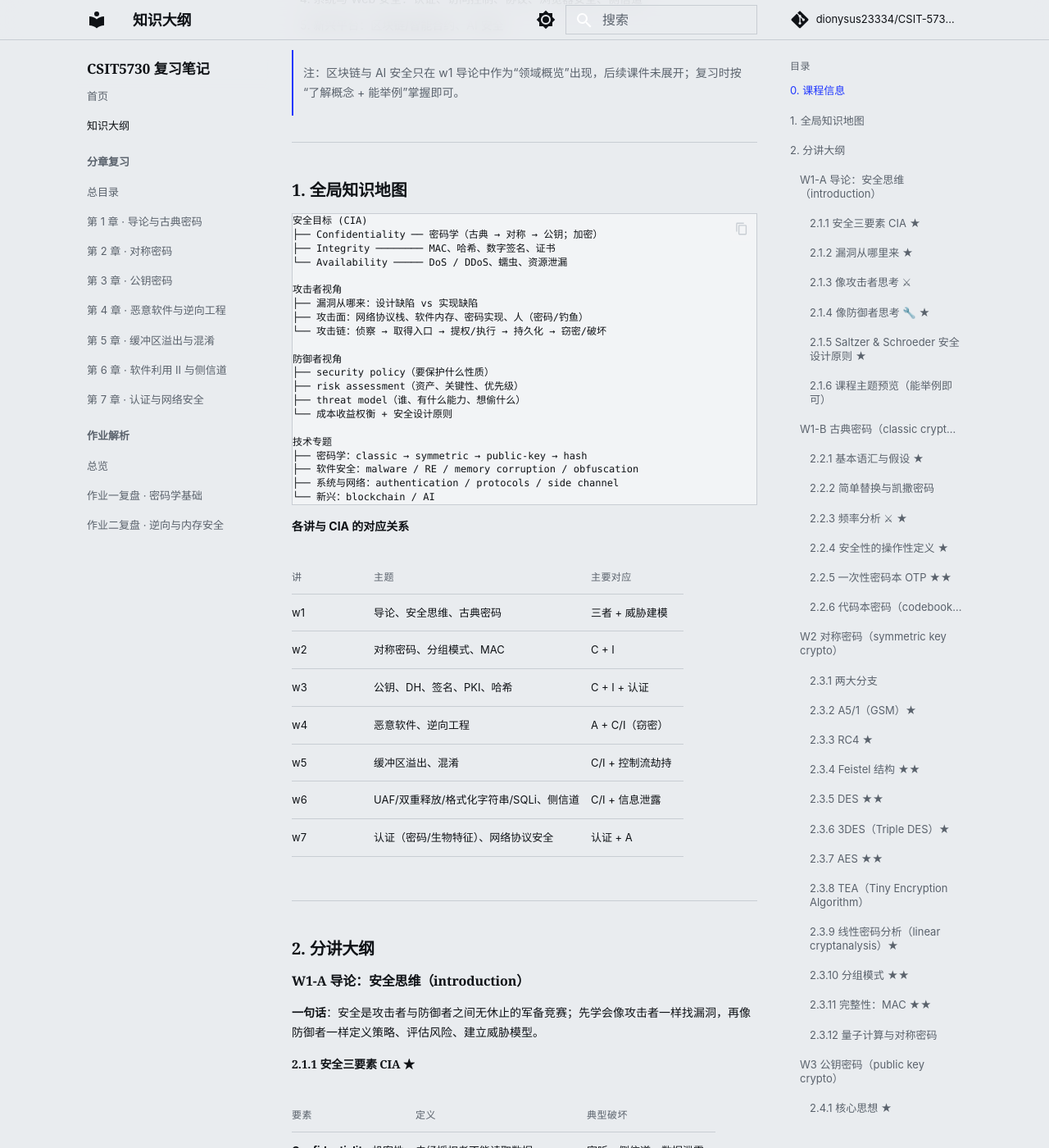
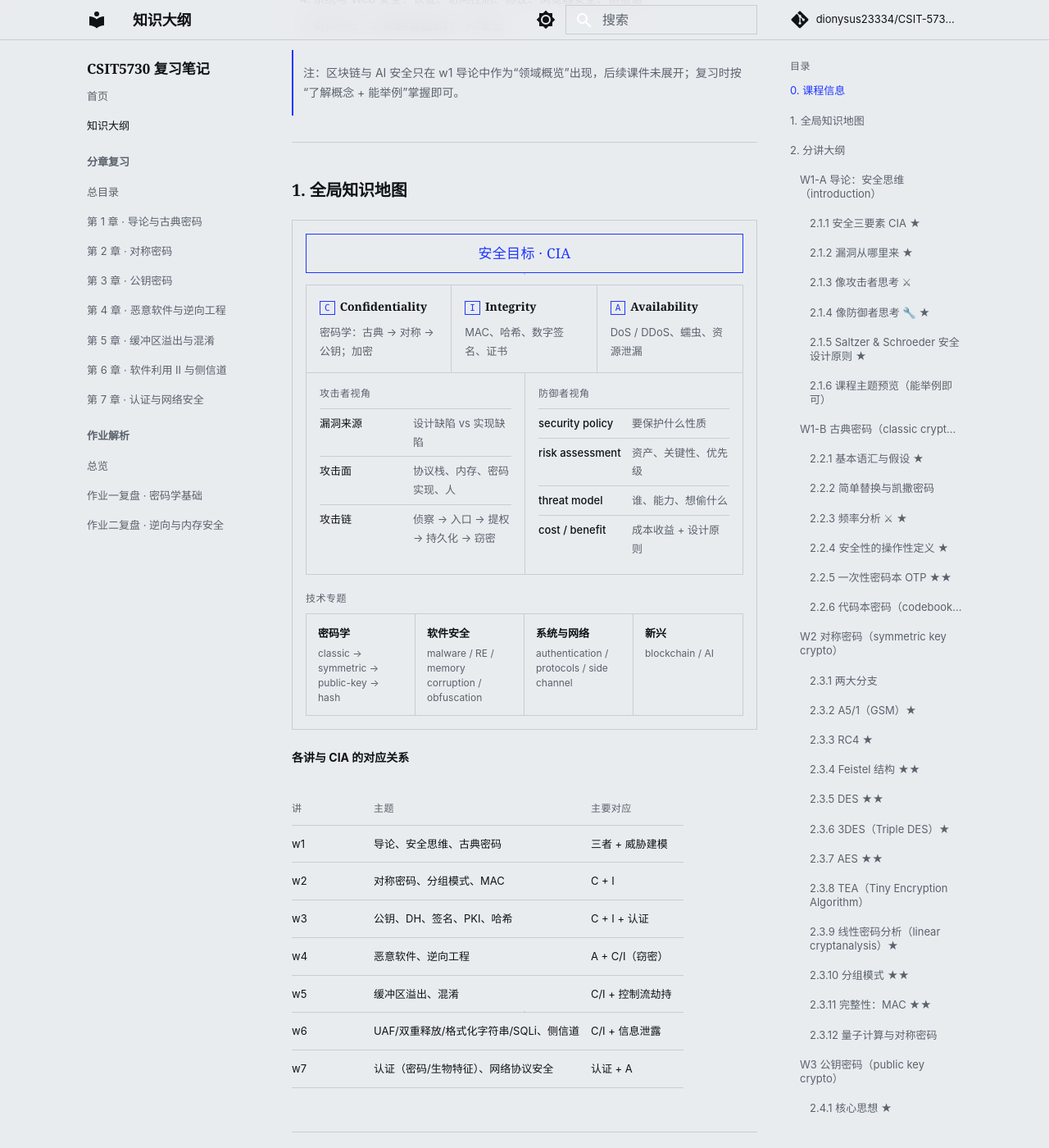
Before and after one commit to dionysus23334/CSIT-5730-WebCybersecurity, an MkDocs documentation site: the page built from docs/outline.md, in a window 1280 px wide and 1400 px high, scrolled down 1016 px. Shown: the whole window at 82% size. Built offline with MkDocs 1.6.1 and Material for MkDocs 9.7.7, drawn with Linux system fonts in a browser that asks for light colours; comment, search, counter and statistics services are not loaded.

Commit message:
Render global knowledge map as an editorial card diagram

````diff
--- a/docs/outline.md
+++ b/docs/outline.md
@@ -32,29 +32,36 @@
 
 ## 1. 全局知识地图
 
-```
-安全目标 (CIA)
-├── Confidentiality ── 密码学（古典 → 对称 → 公钥；加密）
-├── Integrity ──────── MAC、哈希、数字签名、证书
-└── Availability ───── DoS / DDoS、蠕虫、资源泄漏
-
-攻击者视角
-├── 漏洞从哪来：设计缺陷 vs 实现缺陷
-├── 攻击面：网络协议栈、软件内存、密码实现、人（密码/钓鱼）
-└── 攻击链：侦察 → 取得入口 → 提权/执行 → 持久化 → 窃密/破坏
-
-防御者视角
-├── security policy（要保护什么性质）
-├── risk assessment（资产、关键性、优先级）
-├── threat model（谁、有什么能力、想偷什么）
-└── 成本收益权衡 + 安全设计原则
-
-技术专题
-├── 密码学：classic → symmetric → public-key → hash
-├── 软件安全：malware / RE / memory corruption / obfuscation
-├── 系统与网络：authentication / protocols / side channel
-└── 新兴：blockchain / AI
-```
+<div class="kmap">
+<div class="kmap-top">安全目标 · CIA</div>
+<div class="kmap-three">
+<div class="kmap-card"><span class="kmap-k">C</span><b>Confidentiality</b><p>密码学：古典 → 对称 → 公钥；加密</p></div>
+<div class="kmap-card"><span class="kmap-k">I</span><b>Integrity</b><p>MAC、哈希、数字签名、证书</p></div>
+<div class="kmap-card"><span class="kmap-k">A</span><b>Availability</b><p>DoS / DDoS、蠕虫、资源泄漏</p></div>
+</div>
+<div class="kmap-split">
+<div class="kmap-panel">
+<div class="kmap-h">攻击者视角</div>
+<div class="kmap-item"><b>漏洞来源</b><span>设计缺陷 vs 实现缺陷</span></div>
+<div class="kmap-item"><b>攻击面</b><span>协议栈、内存、密码实现、人</span></div>
+<div class="kmap-item"><b>攻击链</b><span>侦察 → 入口 → 提权 → 持久化 → 窃密</span></div>
+</div>
+<div class="kmap-panel">
+<div class="kmap-h">防御者视角</div>
+<div class="kmap-item"><b>security policy</b><span>要保护什么性质</span></div>
+<div class="kmap-item"><b>risk assessment</b><span>资产、关键性、优先级</span></div>
+<div class="kmap-item"><b>threat model</b><span>谁、能力、想偷什么</span></div>
+<div class="kmap-item"><b>cost / benefit</b><span>成本收益 + 设计原则</span></div>
+</div>
+</div>
+<div class="kmap-h kmap-h-tech">技术专题</div>
+<div class="kmap-four">
+<div class="kmap-tech"><b>密码学</b><span>classic → symmetric → public-key → hash</span></div>
+<div class="kmap-tech"><b>软件安全</b><span>malware / RE / memory corruption / obfuscation</span></div>
+<div class="kmap-tech"><b>系统与网络</b><span>authentication / protocols / side channel</span></div>
+<div class="kmap-tech"><b>新兴</b><span>blockchain / AI</span></div>
+</div>
+</div>
 
 **各讲与 CIA 的对应关系**
 
--- a/docs/stylesheets/extra.css
+++ b/docs/stylesheets/extra.css
@@ -334,3 +334,113 @@ body {
   border-left: 2px solid var(--acc);
   border-right: 0;
 }
+
+/* Knowledge map: a small editorial “diagram” instead of an ASCII tree */
+.kmap {
+  border: 1px solid var(--line);
+  padding: 16px;
+  margin: 22px 0;
+}
+.kmap-top {
+  text-align: center;
+  border: 1px solid var(--acc);
+  color: var(--acc);
+  font-family: var(--display);
+  font-size: 17px;
+  letter-spacing: .02em;
+  padding: 8px 10px;
+}
+.kmap-three {
+  display: grid;
+  grid-template-columns: repeat(3, 1fr);
+  margin-top: 14px;
+  border: 1px solid var(--line);
+}
+.kmap-card {
+  padding: 14px 16px;
+  border-right: 1px solid var(--line);
+}
+.kmap-card:last-child { border-right: 0; }
+.kmap-k {
+  font-family: var(--mono);
+  font-size: 11px;
+  color: var(--acc);
+  border: 1px solid var(--acc);
+  padding: 1px 5px;
+  margin-right: 6px;
+}
+.kmap-card b {
+  font-family: var(--display);
+  font-size: 14px;
+}
+.kmap-card p {
+  margin: 8px 0 0;
+  color: var(--mut);
+  font-size: 13px;
+  max-width: none;
+}
+.kmap-split {
+  display: grid;
+  grid-template-columns: 1fr 1fr;
+  border: 1px solid var(--line);
+  border-top: 0;
+}
+.kmap-panel { padding: 14px 16px; }
+.kmap-panel + .kmap-panel { border-left: 1px solid var(--line); }
+.kmap-h {
+  font-size: 12px;
+  letter-spacing: .04em;
+  color: var(--mut);
+  font-weight: 500;
+  margin: 0 0 8px;
+}
+.kmap-item {
+  display: grid;
+  grid-template-columns: 104px 1fr;
+  gap: 10px;
+  padding: 6px 0;
+  border-top: 1px solid var(--line);
+  font-size: 13px;
+}
+.kmap-item b { font-weight: 500; color: var(--ink); }
+.kmap-item span { color: var(--mut); }
+.kmap-h-tech { margin: 18px 0 8px; }
+.kmap-four {
+  display: grid;
+  grid-template-columns: repeat(4, 1fr);
+  border: 1px solid var(--line);
+}
+.kmap-tech {
+  padding: 12px 14px;
+  border-right: 1px solid var(--line);
+}
+.kmap-tech:last-child { border-right: 0; }
+.kmap-tech b {
+  display: block;
+  font-family: var(--display);
+  font-size: 13px;
+  margin-bottom: 4px;
+}
+.kmap-tech span {
+  color: var(--mut);
+  font-size: 12px;
+  line-height: 1.5;
+  display: block;
+}
+@media (max-width: 700px) {
+  .kmap-three,
+  .kmap-split,
+  .kmap-four { grid-template-columns: 1fr; }
+  .kmap-card,
+  .kmap-tech {
+    border-right: 0;
+    border-bottom: 1px solid var(--line);
+  }
+  .kmap-card:last-child,
+  .kmap-tech:last-child { border-bottom: 0; }
+  .kmap-panel + .kmap-panel {
+    border-left: 0;
+    border-top: 1px solid var(--line);
+  }
+  .kmap-item { grid-template-columns: 84px 1fr; }
+}
````
